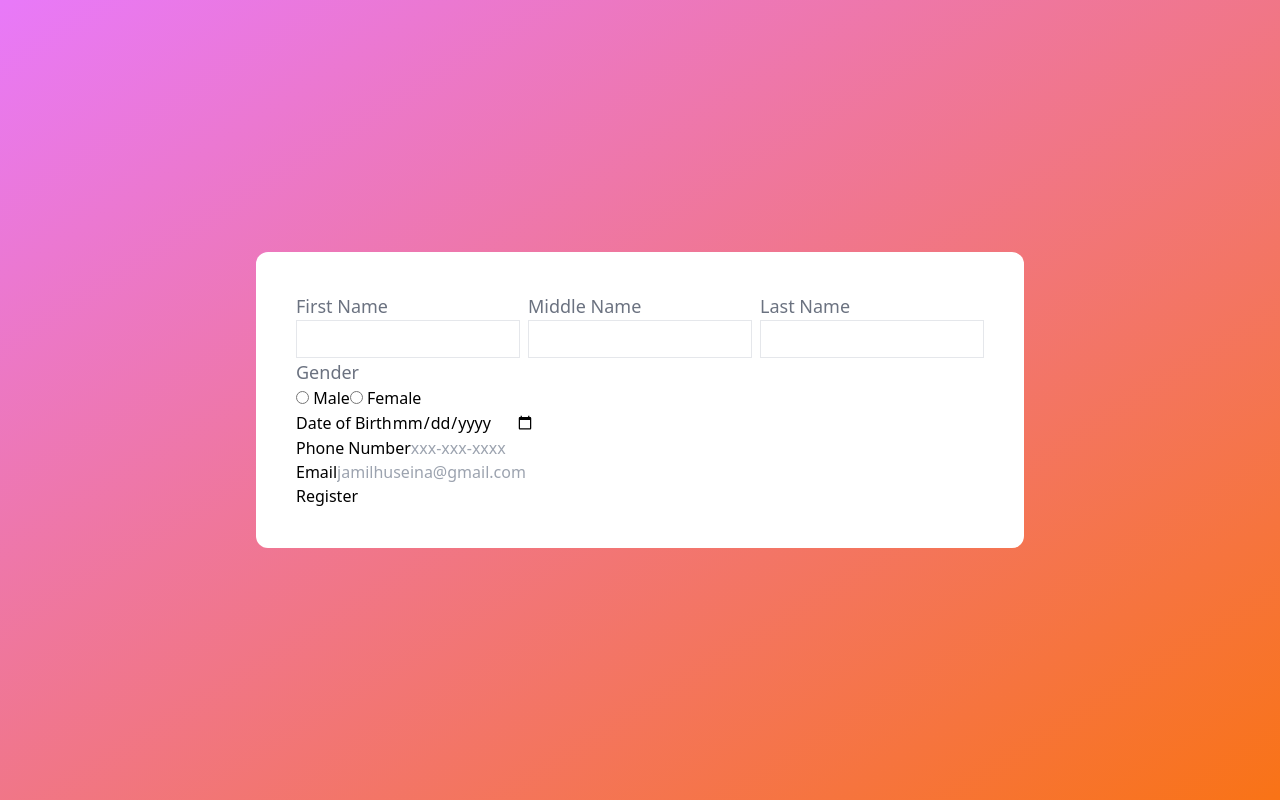
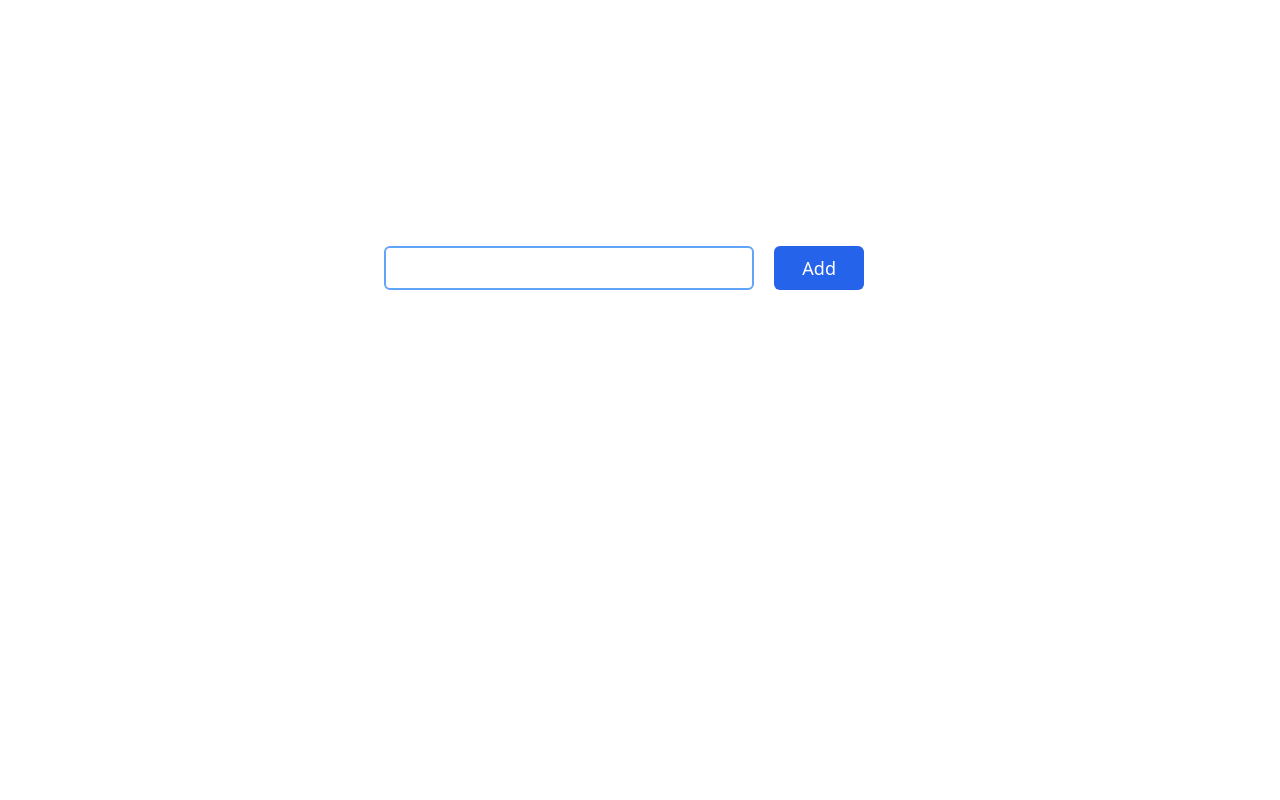
Before and after one commit to taiwobeauty1/code-along, a React (Create React App) app: page / in a window 1280 px wide. Built offline with nearby package versions, Linux system fonts and the light colour scheme.

Commit message:
useState

```diff
--- a/src/App.js
+++ b/src/App.js
@@ -5,7 +5,7 @@
 // import NavItem from "./components/NavItem";
 // import Practice from "./components/Practice";
 import TaskManager from "./components/TaskManager"
-import Form from "./components/Form";
+// import Form from "./components/Form";
 
 function App() {
 return (
@@ -19,8 +19,8 @@
   <Button label="Login" /> */}
   {/* <Image /> */}
   {/* <Practice /> */}
-  {/* <TaskManager></TaskManager> */}
-  <Form />
+  <TaskManager />
+  {/* <Form /> */}
   </div>
 );
 }
--- a/src/components/TaskItem.jsx
+++ b/src/components/TaskItem.jsx
@@ -3,9 +3,13 @@
 
 function TaskItem({ task, handleDelete }) {
     return (
-        <div className="flex items-center bg-teal-100 p-2 border-2 border-gray-300 rounded-md">
-            <div className="flex-1">{task}</div>
-            <button className="bg-blue-800 p-2 rounded-md" onClick={() => handleDelete(task)}>
+        <div className="flex items-center justify-between bg-teal-100 p-2 border-2 border-gray-300 rounded-md">
+            <div className="flex space -x-2">
+            <input type="checkbox" name="" id="" checked={task.completed} onChange={() => {}} />
+            <div className="flex-1">{task.text}</div>
+            </div>
+
+            <button className="bg-blue-800 p-2 rounded-md" onClick={() => handleDelete(task.id)}>
               <TrashIcon height={24} color="white" />
             </button>
         </div>
--- a/src/components/TaskManager.jsx
+++ b/src/components/TaskManager.jsx
@@ -1,30 +1,47 @@
-import React, {useState} from "react";
+import React, { useState, useEffect } from "react";
+import { v4 as uuid } from "uuid";
+
 import TaskItem from "./TaskItem";
 // import background from "../assets/background.";
 
 function TaskManager() {
-    const [tasks, setTasks] = useState([]);
+    const [tasks, setTasks] = useState(() => {
+        // get the tasks from localStorage
+    const tasks = localStorage.getItem("tasks");
+    if (!tasks) return [];
+    return JSON.parse(tasks);
+    });
     const [input, setInput] = useState("");
 
     const handleSubmit = (e) => {
         e.preventDefault();
        if (input === "") return;
 
-       setTasks([input, ...tasks]);
+       const newTasks = {
+        id: uuid(),
+        text: input,
+        completed: true,       };
+
+       setTasks([newTasks, ...tasks]);
        setInput("");
     };
 
-    const handleDelete = (idx) => {
-        const newTasks = tasks.filter(task => task !== idx);
+    const handleDelete = (id) => {
+        const newTasks = tasks.filter((task) => task.id !== id);
         setTasks(newTasks);
-    }
+    };
+    useEffect(() => {
+        localStorage.setItem("tasks", JSON.stringify(tasks));
+    }, [tasks]);
+
     return (
 
         <div className="h-screen w-screen flex justify-center items-center rounded-xl px-5 py-10">
             <div className="max-w-xl w-full max-h-96 bg-white p-8 rounded-lg z-10">
                 <form  className="space-x-5 flex w-[30rem] mb-10" onSubmit={handleSubmit}>
                     <input type="text" className="border-2 border-blue-400 p-2 rounded-md outline-none w-10/12"
-                    onChange={(e) => setInput(e.target.value)}/>
+                    onChange={(e) => setInput(e.target.value)}
+                    value={input} />
 
                         <button type="submit" className="bg-blue-600 text-white text-lg py-2 px-7 rounded-md cursor-pointer"
                         disabled={input === ""} >
@@ -35,8 +52,7 @@
              <div className="space-y-2 overflow-y-auto h-56">
                 {
                 tasks.map((task) => (
-
-                <TaskItem task={task} handleDelete={handleDelete} />
+                <TaskItem key={task.id} task={task} handleDelete={handleDelete} />
                 ))}
              </div>
               </div>
```
